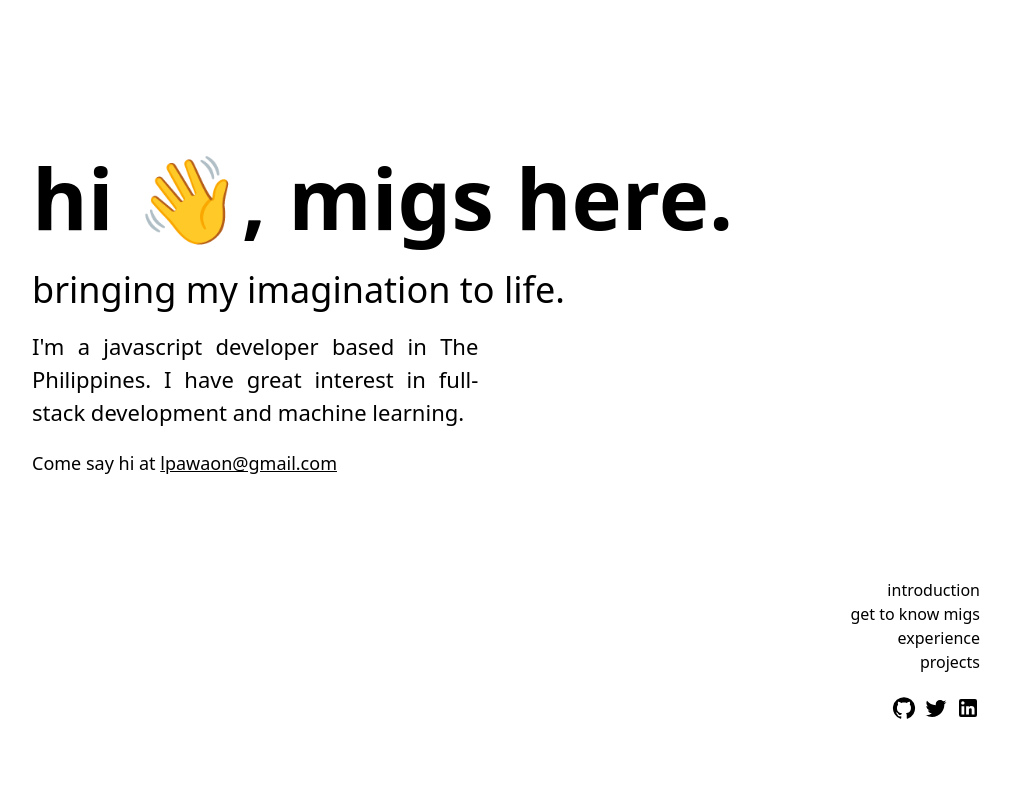
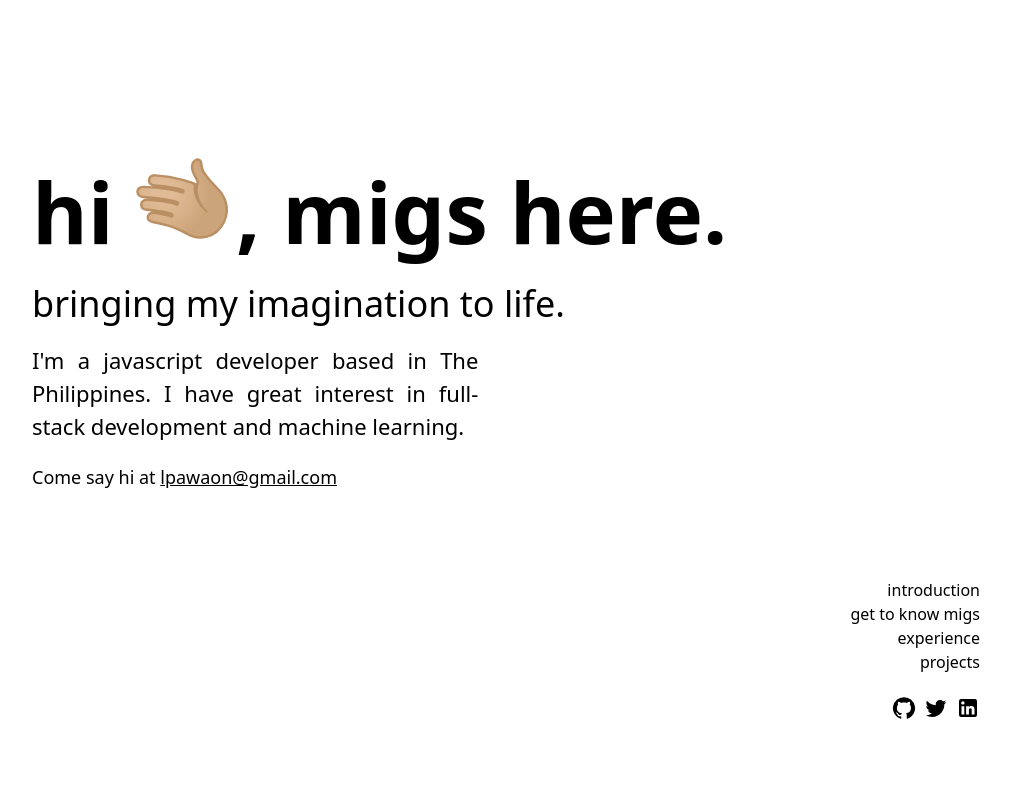
Before and after one commit to louispawaon/louispawaon-dev, a Next.js app: page / in a window 1280 px wide. Shown: the top 800 px of the page, without its empty margins (236-1247 px from the left). Built offline with nearby package versions, Linux system fonts and the light colour scheme.

Commit message:
update header - animated wave added

```diff
--- a/src/app/compontents/Header/Header.tsx
+++ b/src/app/compontents/Header/Header.tsx
@@ -1,10 +1,14 @@
 /* eslint-disable react/no-unescaped-entities */
 import React from "react";
+import Lottie from "lottie-react";
+import handWave from '../../../../public/wave.json';
 
 export default function Header(){
     return(
         <div className="space-y-5 py-20 min-h-[100vh]">
-            <h1 className="sm:leading-tight lg:leading-tight sm:text-[70px] md:text-[80px] lg:text-[85px] sm:text-4xl font-semibold">hi 👋, migs here.</h1>
+            <div>
+                <h1 className="sm:leading-tight lg:leading-tight sm:text-[70px] md:text-[80px] lg:text-[85px] sm:text-4xl font-semibold">hi <Lottie animationData={handWave} className="w-[100px] inline-block"/>,  <span className="font-bold">migs</span> here. </h1>
+            </div>
             <h1 className="md:text-4xl sm:text-lg mb-5">bringing my imagination to life.</h1>
             <p className="flex md:text-[22px] sm:text-[15px] text-justify max-w-[60%]">I'm a javascript developer based in The Philippines.
             I have great interest in full-stack development and machine learning.</p>
```
